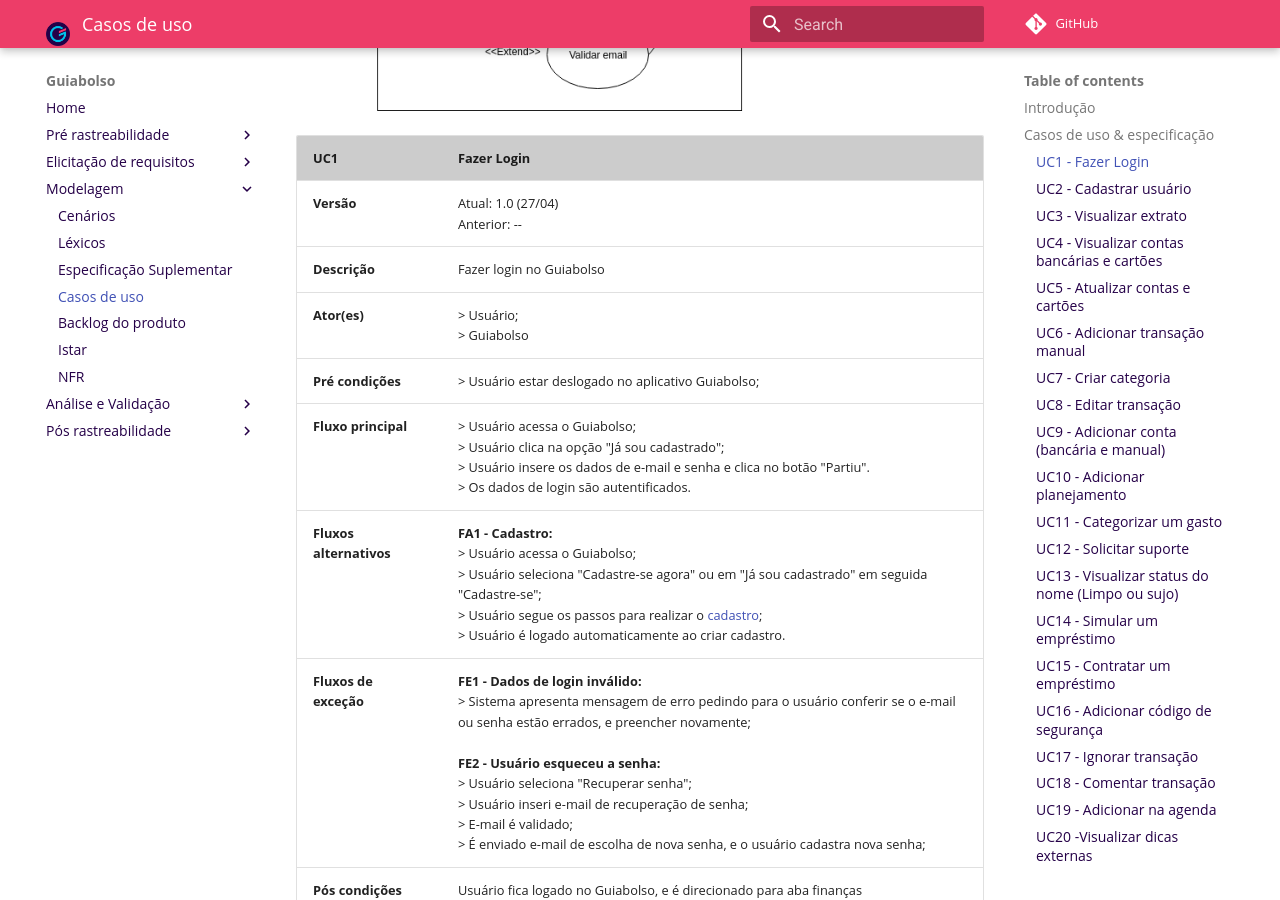
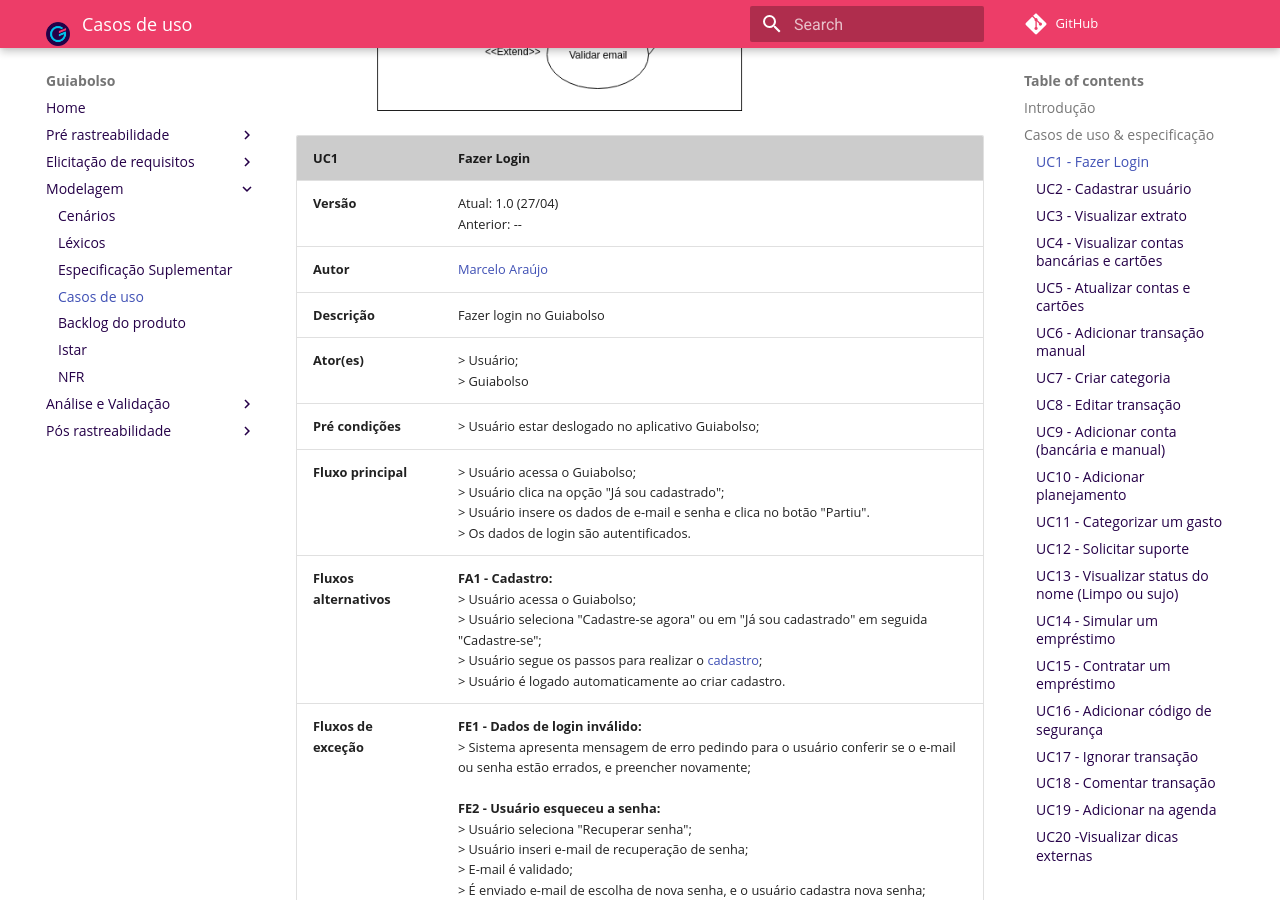
Before and after one commit to fga-disciplinas/2019.1-Guia-Bolso, an MkDocs documentation site: the page built from docs/modelagem/casos_de_uso.md, in a window 1280 px wide and 900 px high, scrolled down 910 px. Built offline with MkDocs 1.6.1 and Material for MkDocs 9.7.7, drawn with Linux system fonts in a browser that asks for light colours; comment, search, counter and statistics services are not loaded; old or Windows-style settings are respelled for this version of MkDocs; some of the changed text lies outside the part shown.

Commit message:
Adicionando autor dos casos de uso UC1,UC2,UC3,UC4,UC5

```diff
--- a/docs/modelagem/casos_de_uso.md
+++ b/docs/modelagem/casos_de_uso.md
@@ -11,6 +11,7 @@
 | **UC1** | **Fazer Login**|
 |--|--|
 | **Versão**| Atual: 1.0 (27/04) <br> Anterior: --|
+|**Autor**| [Marcelo Araújo](https://github.com/santosm46)|
 | **Descrição** | Fazer login no Guiabolso |
 |**Ator(es)** | > Usuário; <br> > Guiabolso |
 | **Pré condições** | > Usuário estar deslogado no aplicativo Guiabolso;|
@@ -27,6 +28,7 @@
 | **UC2** | **Cadastrar usuário**|
 |--|--|
 | **Versão**| Atual: 1.0 (26/04) <br> Anterior: --|
+|**Autor**| [Marcelo Araújo](https://github.com/santosm46)|
 | **Descrição** | Criar um cadastro para um usuário |
 |**Ator(es)** | > Usuário; <br> > Guiabolso; <br> > Instituições financeiras |
 | **Pré condições** | Usuário estar deslogado no aplicativo Guiabolso; |
@@ -43,6 +45,7 @@
 | **UC3** | **Visualizar extrato**|
 |--|--|
 | **Versão**| Atual: 1.0 (27/04) <br> Anterior: --|
+|**Autor**| [Marcelo Araújo](https://github.com/santosm46)|
 | **Descrição** | Visualisar o extrato das transações |
 |**Ator(es)** | > Usuário; <br> > Guiabolso; |
 | **Pré condições** | Usuário possuir pelo menos uma transação; |
@@ -59,6 +62,7 @@
 | **UC4** | **Visualizar contas bancárias e cartões**|
 |--|--|
 | **Versão**| Atual: 1.0 (27/04) <br> Anterior: --|
+|**Autor**| [Marcelo Araújo](https://github.com/santosm46)|
 | **Descrição** | Visualizar contas bancárias cadastradas no Guiabolso |
 |**Ator(es)** | > Usuário; <br> > Guiabolso; <br> > Instituições financeiras |
 | **Pré condições** | Usuário possuir uma conta bancária cadastrada no aplicativo e/ou Conta manual; |
@@ -75,6 +79,7 @@
 | **UC5** | **Atualizar contas e cartões**|
 |--|--|
 | **Versão**| Atual: 1.0 (28/04) <br> Anterior: --|
+|**Autor**| [Marcelo Araújo](https://github.com/santosm46)|
 | **Descrição** | Atualizar contas e cartões para ficar sincronizado com a conta bancária |
 |**Ator(es)** | > Usuário; <br> > Guiabolso; <br> > Instituições financeiras |
 | **Pré condições** | Usuário possuir uma conta bancária e/ou cartão de crédito; |
```
